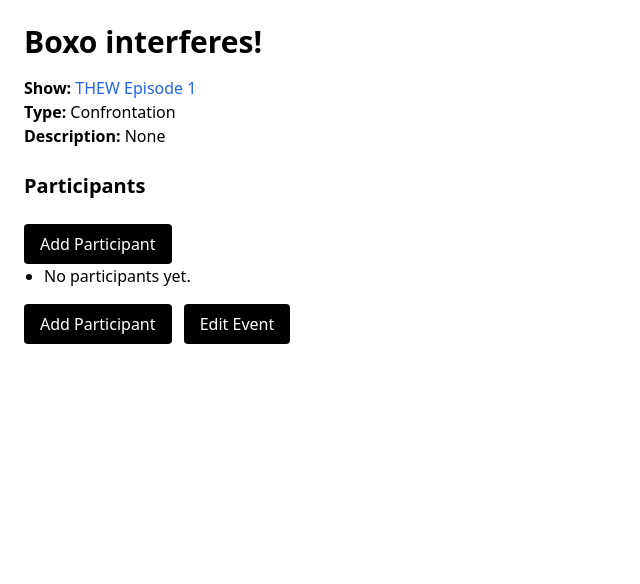
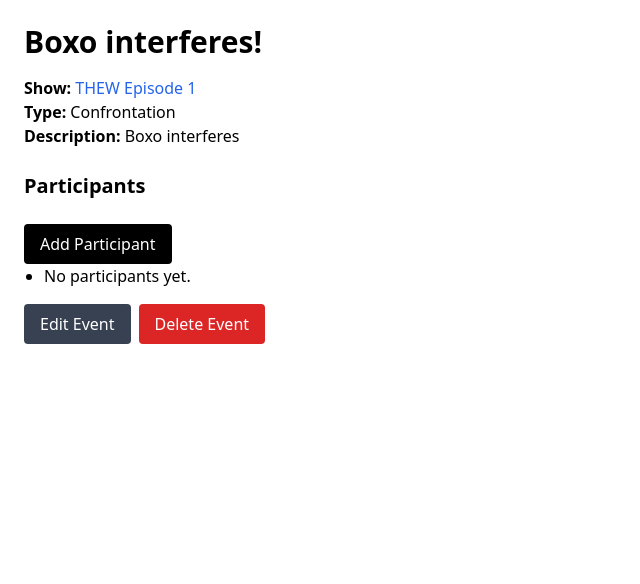
Before and after one commit to DyloreAquino/WrestlingEmpireBookingSite, a Django app: page /shows/events/1/ in a window 1280 px wide. Shown: the part 60-644 px from the top of the page, without its empty margins (0-640 px from the left). Run offline with Django 5.2, Linux system fonts and the light colour scheme; data comes from the database, SQL or seed files in the repository; both versions use the stored data as it was after the commit; data that the repository does not hold is empty; some libraries are stand-ins or nearby versions.

Commit message:
Added delete button to match and event from show detail view and their respective detail views

```diff
--- a/webooks/booking/templates/booking/event_detail.html
+++ b/webooks/booking/templates/booking/event_detail.html
@@ -7,7 +7,7 @@
 
 <p><strong>Show:</strong> <a href="{% url 'show-detail' event.show.id %}" class="text-blue-600">{{ event.show.title }}</a></p>
 <p><strong>Type:</strong> {{ event.get_event_type_display }}</p>
-<p><strong>Description:</strong> {{ event.short_description|default:"None" }}</p>
+<p><strong>Description:</strong> {{ event.description|default:"None" }}</p>
 
 <h2 class="text-xl font-semibold mt-6 mb-2">Participants</h2>
 <a href="{% url 'eventparticipant-add' event.id %}" class="bg-black text-white px-4 py-2 rounded mt-4 inline-block">
@@ -24,11 +24,12 @@
     {% endfor %}
 </ul>
 
-<a href="{% url 'eventparticipant-add' event.id %}" class="bg-black text-white px-4 py-2 mt-4 inline-block rounded">
-    Add Participant
-</a>
-
-<a href="{% url 'event-edit' event.id %}" class="bg-black text-white px-4 py-2 mt-4 inline-block rounded ml-2">
-    Edit Event
-</a>
+<div class="mt-4 flex gap-2">
+    <a href="{% url 'event-edit' event.id %}" class="bg-gray-700 text-white px-4 py-2 rounded">
+        Edit Event
+    </a>
+    <a href="{% url 'event-delete' event.id %}" class="bg-red-600 text-white px-4 py-2 rounded">
+        Delete Event
+    </a>
+</div>
 {% endblock %}
--- a/webooks/booking/templates/booking/match_detail.html
+++ b/webooks/booking/templates/booking/match_detail.html
@@ -27,5 +27,8 @@
     {% endfor %}
 </ul>
 
-<a href="{% url 'match-edit' match.id %}" class="bg-black text-white px-4 py-2 mt-4 inline-block rounded">Edit Match</a>
+<div class="mt-4 flex gap-2">
+    <a href="{% url 'match-edit' match.id %}" class="bg-gray-700 text-white px-4 py-2 rounded">Edit Match</a>
+    <a href="{% url 'match-delete' match.id %}" class="bg-red-600 text-white px-4 py-2 rounded">Delete Match</a>
+</div>
 {% endblock %}
--- a/webooks/booking/templates/booking/show_detail.html
+++ b/webooks/booking/templates/booking/show_detail.html
@@ -65,6 +65,7 @@
                     ✅ Simulated
                 {% endif %}
                 <a href="{% url 'match-edit' match.id %}" class="bg-gray-700 text-white px-2 py-1 rounded ml-1">Edit</a>
+                <a href="{% url 'match-delete' match.id %}" class="bg-red-600 text-white px-2 py-1 rounded ml-1">Delete</a>
             </td>
         </tr>
         {% empty %}
@@ -78,8 +79,9 @@
 <h2 class="text-xl font-semibold mb-2">Events</h2>
 <ul class="list-disc pl-5">
     {% for event in events %}
-        <li>
+        <li class="mb-2">
             <a href="{% url 'event-detail' event.id %}" class="text-blue-600">{{ event.title }}</a>
+            <a href="{% url 'event-delete' event.id %}" class="bg-red-600 text-white px-2 py-1 rounded ml-2 text-sm">Delete</a>
         </li>
     {% empty %}
         <li>No events added yet.</li>
--- a/webooks/booking/urls.py
+++ b/webooks/booking/urls.py
@@ -1,8 +1,8 @@
 from django.urls import path
 from booking.views import ShowListView, ShowDetailView, ShowCreateView, ShowUpdateView, simulate_match
-from booking.views import MatchDetailView, MatchCreateView, MatchUpdateView
+from booking.views import MatchDetailView, MatchCreateView, MatchUpdateView, MatchDeleteView
 from booking.views import MatchParticipantCreateView, MatchParticipantUpdateView
-from booking.views import EventDetailView, EventCreateView, EventUpdateView
+from booking.views import EventDetailView, EventCreateView, EventUpdateView, EventDeleteView
 from booking.views import EventParticipantCreateView, EventParticipantUpdateView
 
 urlpatterns = [
@@ -20,6 +20,7 @@ urlpatterns += [
     ),
     path("matches/<int:pk>/", MatchDetailView.as_view(), name="match-detail"),
     path("matches/<int:pk>/edit/", MatchUpdateView.as_view(), name="match-edit"),
+    path("matches/<int:pk>/delete/", MatchDeleteView.as_view(), name="match-delete"),
 ]
 
 urlpatterns += [
@@ -43,6 +44,7 @@ urlpatterns += [
     ),
     path("events/<int:pk>/", EventDetailView.as_view(), name="event-detail"),
     path("events/<int:pk>/edit/", EventUpdateView.as_view(), name="event-edit"),
+    path("events/<int:pk>/delete/", EventDeleteView.as_view(), name="event-delete"),
 ]
 
 urlpatterns += [
--- a/webooks/booking/views.py
+++ b/webooks/booking/views.py
@@ -1,5 +1,5 @@
 from django.shortcuts import render, get_object_or_404, redirect
-from django.views.generic import ListView, DetailView, CreateView, UpdateView
+from django.views.generic import ListView, DetailView, CreateView, UpdateView, DeleteView
 from django.urls import reverse_lazy, reverse
 from booking.models import Show, Match, MatchParticipant, Event, EventParticipant
 from booking.forms import MatchSimulationForm, ShowForm, MatchForm, MatchParticipantForm, EventForm, EventParticipantForm
@@ -88,6 +88,14 @@ class MatchUpdateView(UpdateView):
     def get_success_url(self):
         return reverse("show-detail", kwargs={"pk": self.object.show.pk})
 
+# Match Delete
+class MatchDeleteView(DeleteView):
+    model = Match
+    template_name = "booking/match_confirm_delete.html"
+
+    def get_success_url(self):
+        return reverse("show-detail", kwargs={"pk": self.object.show.pk})
+
 
 class MatchParticipantCreateView(CreateView):
     model = MatchParticipant
@@ -172,6 +180,14 @@ class EventUpdateView(UpdateView):
     def get_success_url(self):
         return reverse("show-detail", kwargs={"pk": self.object.show.pk})
 
+# Event Delete
+class EventDeleteView(DeleteView):
+    model = Event
+    template_name = "booking/event_confirm_delete.html"
+
+    def get_success_url(self):
+        return reverse("show-detail", kwargs={"pk": self.object.show.pk})
+
 class EventParticipantCreateView(CreateView):
     model = EventParticipant
     form_class = EventParticipantForm
```
Also changed, not shown: webooks/booking/templates/booking/event_confirm_delete.html (added, +20 -0 lines), webooks/booking/templates/booking/match_confirm_delete.html (added, +20 -0 lines), webooks/db.sqlite3.
